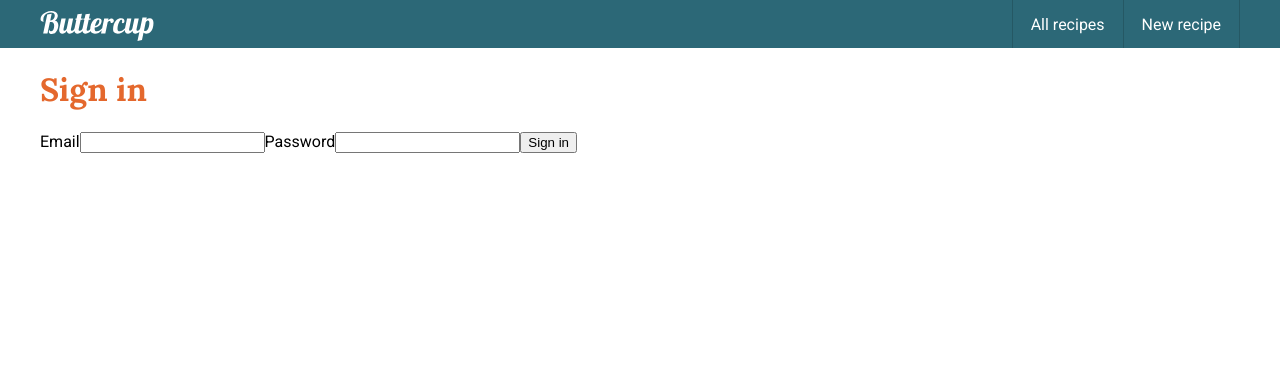
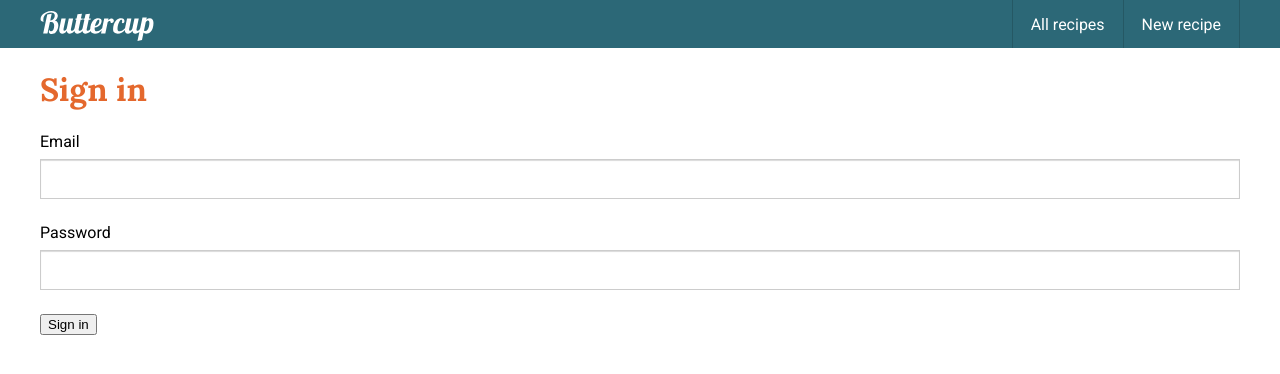
Before and after one commit to smfeest/buttercup-next, a Next.js app: page /sign-in in a window 1280 px wide. Shown: the top 374 px of the page. Built offline with nearby package versions, Linux system fonts and the light colour scheme; what @apollo/client-integration-nextjs would draw is missing.

Commit message:
WIP add form field components

```diff
--- /dev/null
+++ b/src/app/components/forms/fields.module.css
@@ -0,0 +1,25 @@
+.field {
+  display: flex;
+  flex-direction: column;
+  margin-bottom: var(--form-vertical-padding-large);
+}
+
+.label {
+  margin-bottom: var(--form-vertical-padding-small);
+}
+
+.input {
+  background-color: var(--color-white);
+  border: 1px solid var(--color-grey);
+  box-shadow: inset 0 1px 1px rgba(0, 0, 0, 0.15);
+  box-sizing: border-box;
+  font-family: inherit;
+  font-size: 1em;
+  height: 2.5em;
+  padding: 0 0.75em;
+
+  &:focus {
+    border-color: var(--color-blue);
+    outline: 0;
+  }
+}
--- /dev/null
+++ b/src/app/components/forms/fields.tsx
@@ -0,0 +1,37 @@
+import { InputHTMLAttributes, useId } from "react";
+import styles from "./fields.module.css";
+
+export function Field({
+  children,
+  id,
+  label,
+}: Readonly<{
+  children: React.ReactNode;
+  id: string;
+  label: string;
+}>) {
+  return (
+    <div className={styles.field}>
+      <label className={styles.label} htmlFor={id}>
+        {label}
+      </label>
+      {children}
+    </div>
+  );
+}
+
+export function InputField({
+  label,
+  ...inputAttributes
+}: Readonly<
+  Omit<InputHTMLAttributes<HTMLInputElement>, "id" | "className"> & {
+    label: string;
+  }
+>) {
+  const id = useId();
+  return (
+    <Field id={id} label={label}>
+      <input className={styles.input} id={id} {...inputAttributes} />
+    </Field>
+  );
+}
--- a/src/app/sign-in/form.tsx
+++ b/src/app/sign-in/form.tsx
@@ -2,6 +2,7 @@
 
 import { useTranslations } from "next-intl";
 import { useActionState } from "react";
+import { InputField } from "../components/forms/fields";
 import ValidationSummary from "../components/forms/validation-summary";
 import signInAction from "./action";
 
@@ -11,14 +12,19 @@ export default function SignInForm() {
   return (
     <form action={action}>
       <ValidationSummary errors={errors} />
-      <label>
-        {t("emailFieldLabel")}
-        <input name="email" type="email" defaultValue={email} required />
-      </label>
-      <label>
-        {t("passwordFieldLabel")}
-        <input name="password" type="password" required />
-      </label>
+      <InputField
+        name="email"
+        label={t("emailFieldLabel")}
+        type="email"
+        defaultValue={email}
+        required
+      />
+      <InputField
+        name="password"
+        label={t("passwordFieldLabel")}
+        type="password"
+        required
+      />
       <button disabled={pending}>{t("signInButtonLabel")}</button>
     </form>
   );
```
